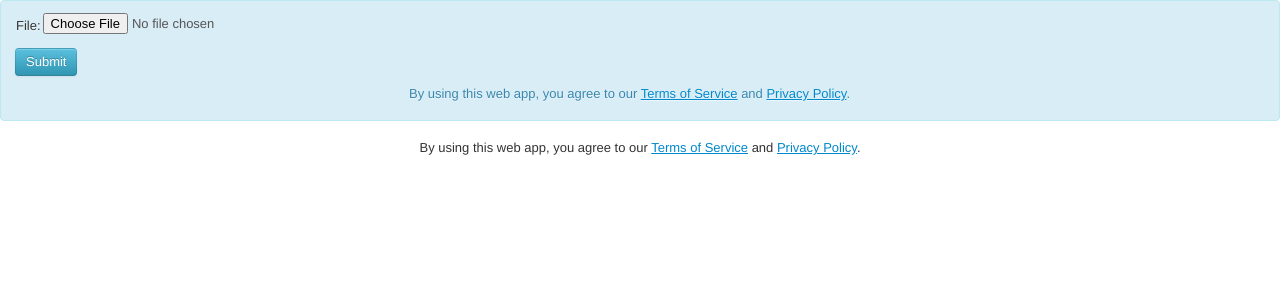
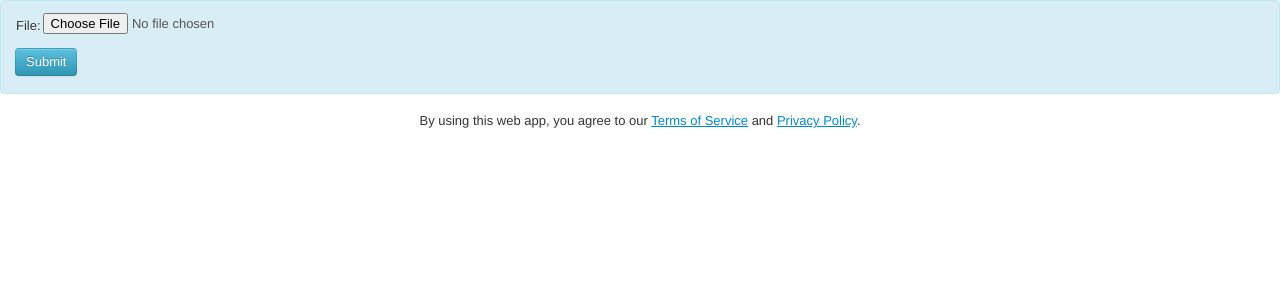
Before and after one commit to getodk/xlsform-online, a Django app: page / in a window 1280 px wide. Shown: the top 300 px of the page. Run offline with Django 3.2, Linux system fonts and the light colour scheme.

Commit message:
Update upload.html

```diff
--- a/xlsform_app/templates/upload.html
+++ b/xlsform_app/templates/upload.html
@@ -44,8 +44,6 @@ $(document).ready(function() {
     </table>
    {% csrf_token %}
     <input type="submit" value="Submit" id="submitBtn" class="btn btn-info" />
-<p class="footer">By using this web app, you agree to our <a href="https://getodk.org/legal/tos.html" target="_blank">Terms of Service</a> and <a href="https://getodk.org/legal/privacy.html" target="_blank">Privacy Policy</a>.</p>
-
 </form>
 {% endblock %}
 
```
